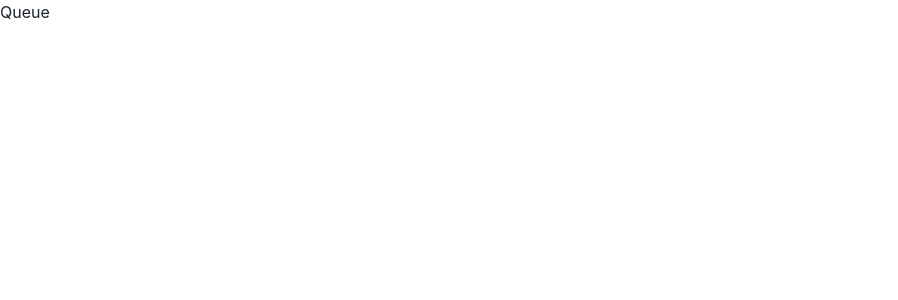
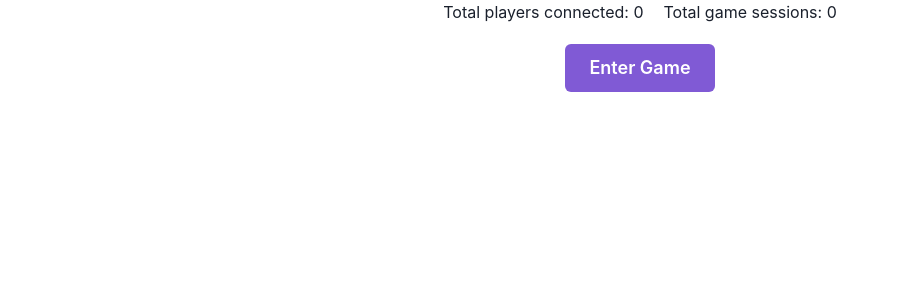
Before and after one commit to ikizey/tic-tac-toe, a React (Vite) app in the folder frontend/: page /queue in a window 1280 px wide. Shown: the top 300 px of the page, without its empty margins (0-898 px from the left). Built offline with nearby package versions, Linux system fonts and the light colour scheme; no server answers.

Commit message:
add Lobby component delete Queue component

```diff
--- a/frontend/src/App.jsx
+++ b/frontend/src/App.jsx
@@ -1,6 +1,6 @@
 import { Route, Routes } from 'react-router-dom';
 import Home from './pages/Home';
-import Queue from './pages/Queue';
+import Lobby from './pages/Lobby';
 import Game from './pages/Game';
 
 function App() {
@@ -8,7 +8,7 @@ function App() {
     <Routes>
       <Route path='/'>
         <Route index element={<Home />} />
-        <Route path='queue' element={<Queue />} />
+        <Route path='queue' element={<Lobby />} />
         <Route path='game' element={<Game />} />
       </Route>
     </Routes>
--- a/frontend/src/pages/Home.jsx
+++ b/frontend/src/pages/Home.jsx
@@ -18,7 +18,7 @@ const Home = () => {
     useContext(PlayerContext);
   const navigate = useNavigate();
 
-  const goQueue = () => {
+  const goLobby = () => {
     navigate('/queue');
   };
 
@@ -50,7 +50,7 @@ const Home = () => {
           isDisabled={!playerHasValidName()}
           colorScheme='purple'
           size='lg'
-          onClick={goQueue}
+          onClick={goLobby}
         >
           Enter Game
         </Button>
--- /dev/null
+++ b/frontend/src/pages/Lobby.jsx
@@ -0,0 +1,23 @@
+import { Button, Container, HStack, Text, VStack } from '@chakra-ui/react';
+import React from 'react';
+import useLobby from '../hooks/useLobby';
+
+const Lobby = () => {
+  const { totalPlayers, totalGames, goQueue } = useLobby();
+
+  return (
+    <Container centerContent>
+      <VStack spacing={5}>
+        <HStack spacing={5}>
+          <Text>Total players connected: {totalPlayers}</Text>
+          <Text>Total game sessions: {totalGames}</Text>
+        </HStack>
+        <Button colorScheme='purple' size='lg' onClick={goQueue}>
+          Enter Game
+        </Button>
+      </VStack>
+    </Container>
+  );
+};
+
+export default Lobby;
--- a/frontend/src/pages/Queue.jsx
+++ /dev/null
@@ -1,7 +0,0 @@
-import React from 'react';
-
-const Queue = () => {
-  return <div>Queue</div>;
-};
-
-export default Queue;
```
